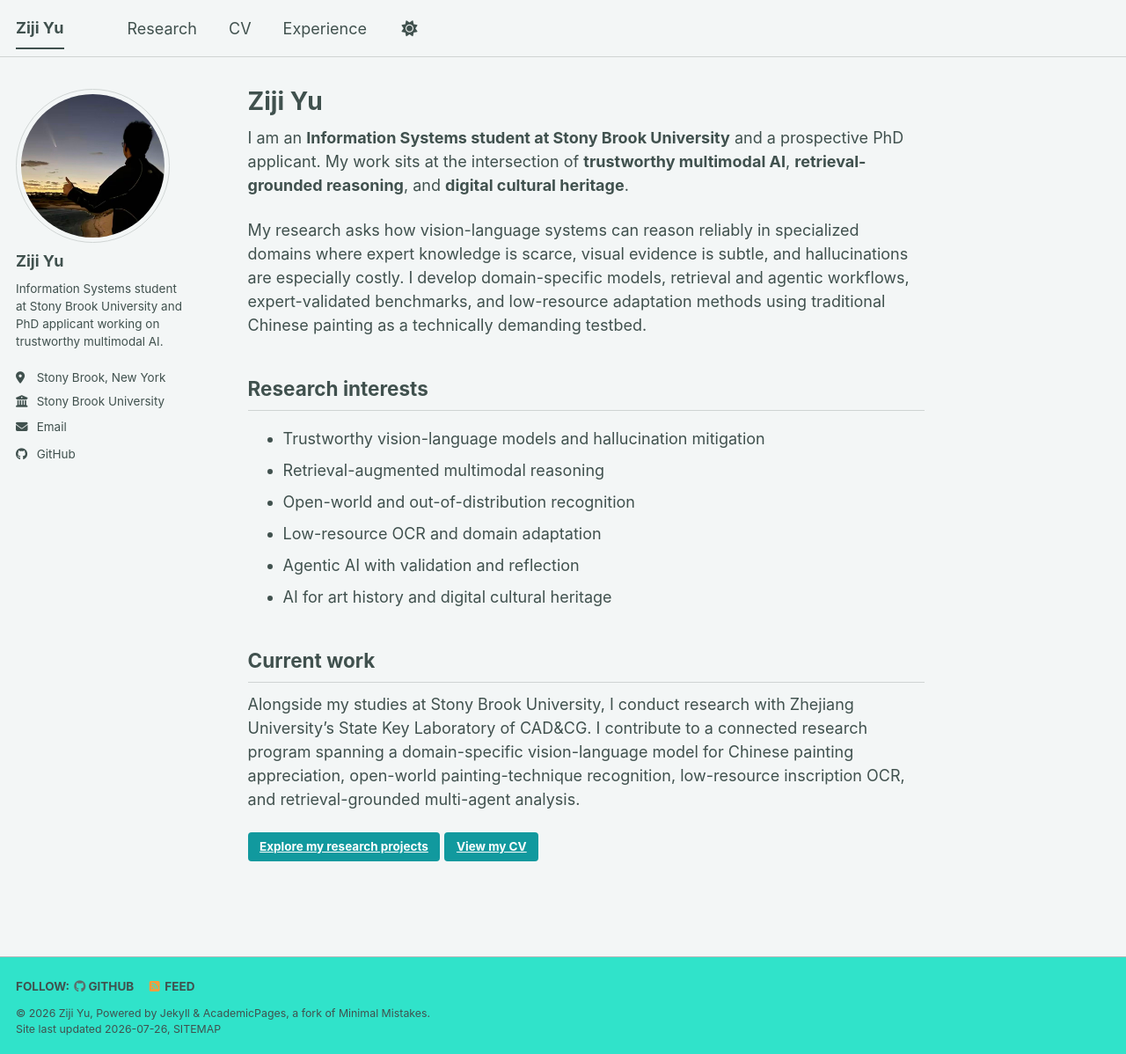
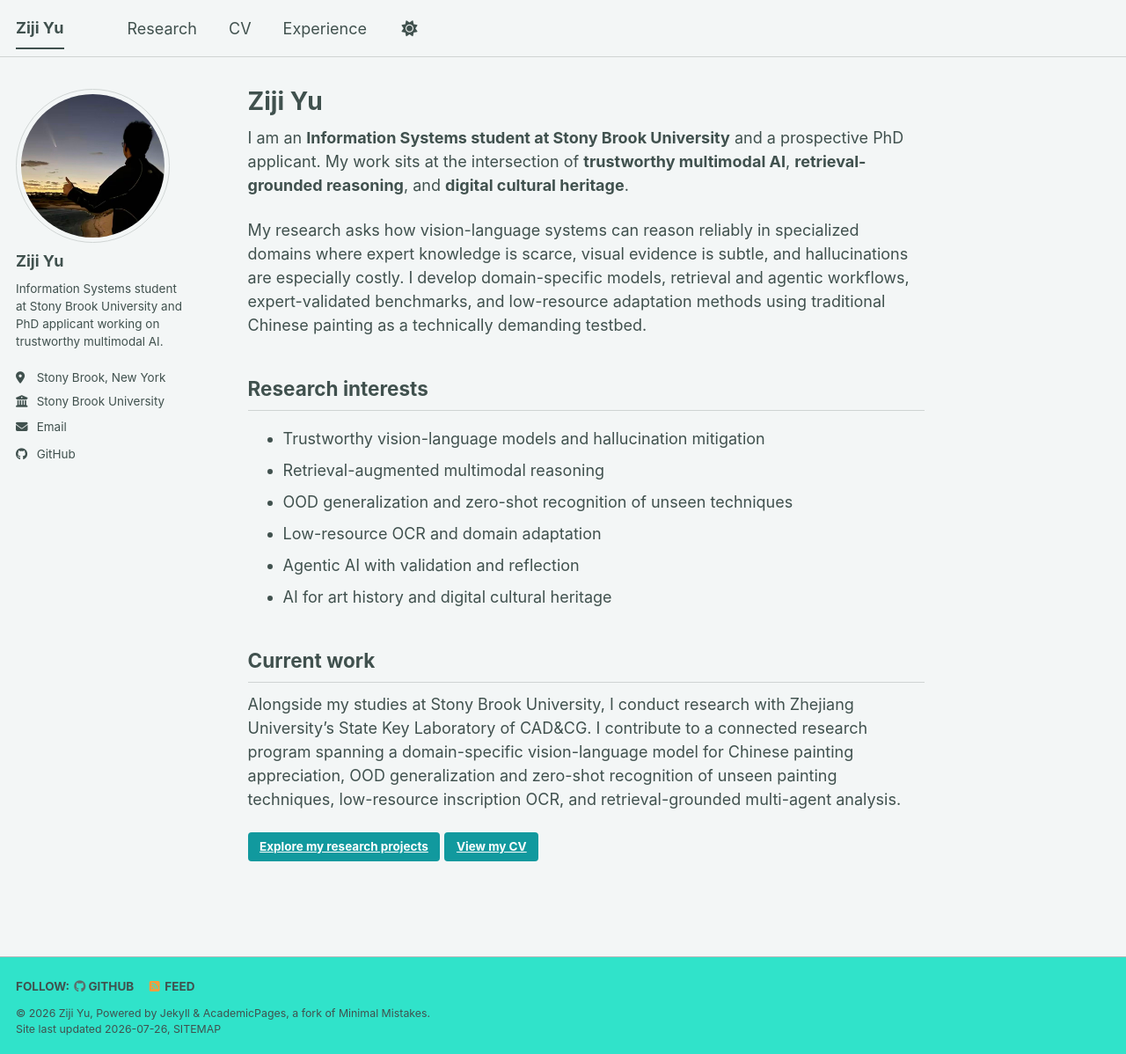
Before and after one commit to ZijiYu/zijiyu.github.io, a Jekyll site: the page built from _pages/about.md, in a window 1280 px wide and 1198 px high. Shown: the whole window at 88% size. Built offline with Jekyll 4.4.1, drawn with Linux system fonts in a browser that asks for light colours; a style sheet for code colours, icons or effects is not loaded.

Commit message:
Refine OOD research wording

```diff
--- a/_pages/about.md
+++ b/_pages/about.md
@@ -15,14 +15,14 @@
 
 - Trustworthy vision-language models and hallucination mitigation
 - Retrieval-augmented multimodal reasoning
-- Open-world and out-of-distribution recognition
+- OOD generalization and zero-shot recognition of unseen techniques
 - Low-resource OCR and domain adaptation
 - Agentic AI with validation and reflection
 - AI for art history and digital cultural heritage
 
 ## Current work
 
-Alongside my studies at Stony Brook University, I conduct research with Zhejiang University's State Key Laboratory of CAD&CG. I contribute to a connected research program spanning a domain-specific vision-language model for Chinese painting appreciation, open-world painting-technique recognition, low-resource inscription OCR, and retrieval-grounded multi-agent analysis.
+Alongside my studies at Stony Brook University, I conduct research with Zhejiang University's State Key Laboratory of CAD&CG. I contribute to a connected research program spanning a domain-specific vision-language model for Chinese painting appreciation, OOD generalization and zero-shot recognition of unseen painting techniques, low-resource inscription OCR, and retrieval-grounded multi-agent analysis.
 
 [Explore my research projects](/research/){: .btn .btn--primary}
 [View my CV](/cv/){: .btn}
```
Also changed, not shown: _pages/cv.md (+1 -1 lines), _pages/research.md (+1 -1 lines).
